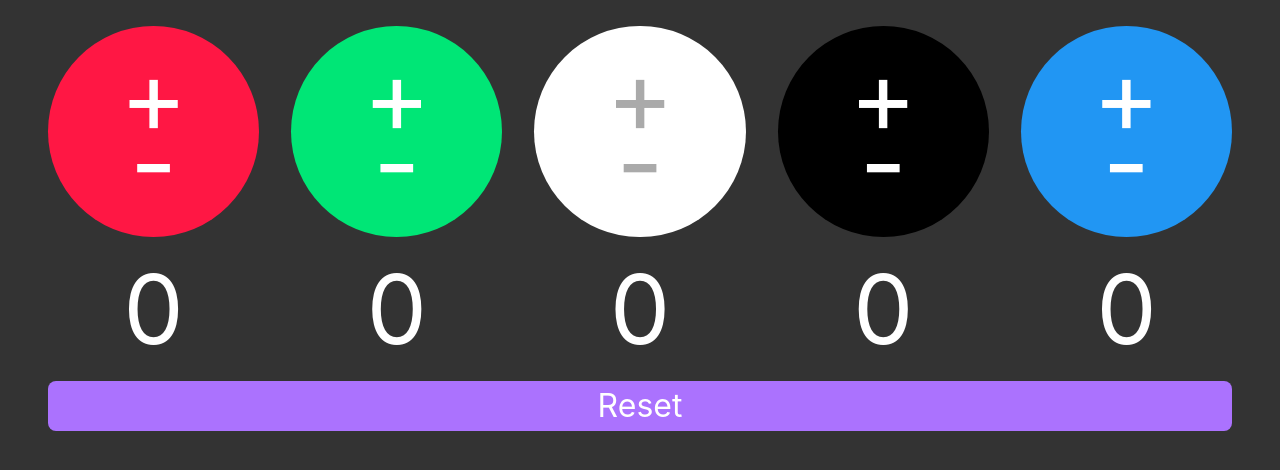
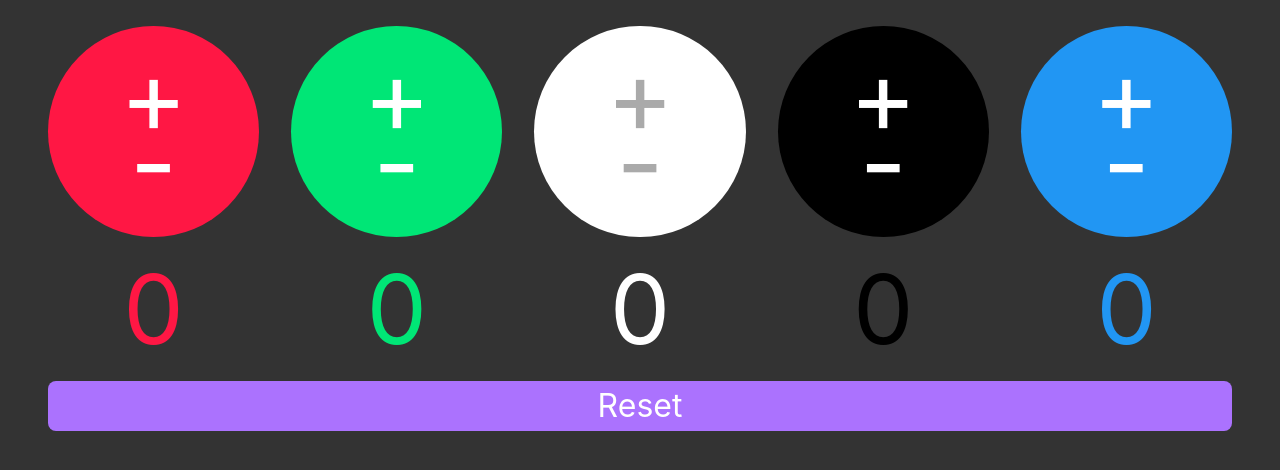
Before and after one commit to ebolagranola/MTG_mana_pool, a website: page public/views/index.html in a window 1280 px wide. Shown: the part 102-572 px from the top of the page. Drawn offline with nearby package versions, Linux system fonts and the light colour scheme.

Commit message:
Updated counters to match mana color

```diff
--- a/public/css/base.css
+++ b/public/css/base.css
@@ -97,21 +97,36 @@ body {
 .mana_red::after {
     background-color: #FF1744;
 }
+.mana_red > .count {
+    color: #FF1744;
+}
 
 .mana_green::after {
     background-color: #00E676;
+}
+.mana_green > .count {
+    color: #00E676;
 }
 
 .mana_blue::after {
     background-color: #2196F3;
 }
+.mana_blue > .count {
+    color: #2196F3;
+}
 
 .mana_white::after {
     background-color: #FFF;
 }
+.mana_white > .count {
+    color: #FFF;
+}
 
 .mana_black::after {
     background-color: #000;
+}
+.mana_black > .count {
+    color: #000;
 }
 
 .reset_wrapper {
```
